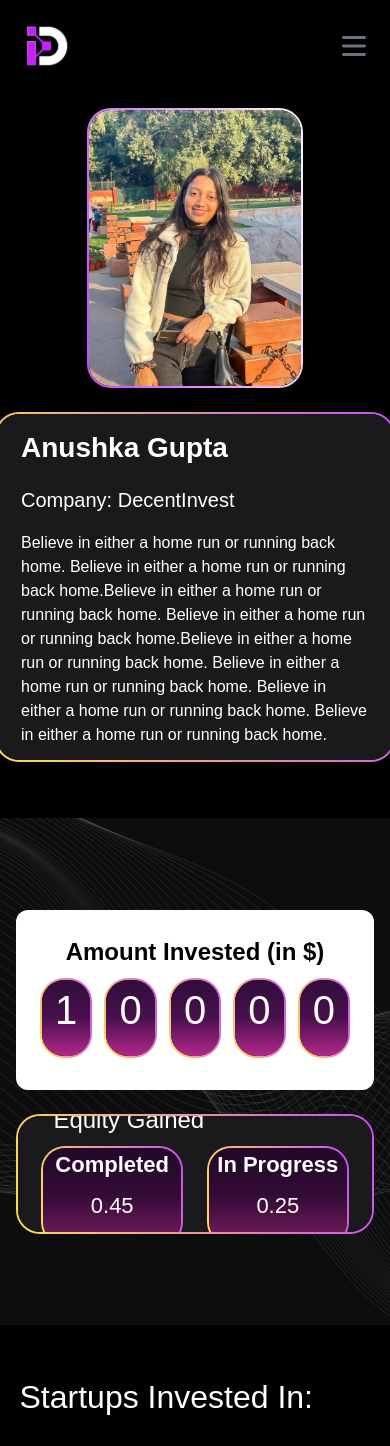
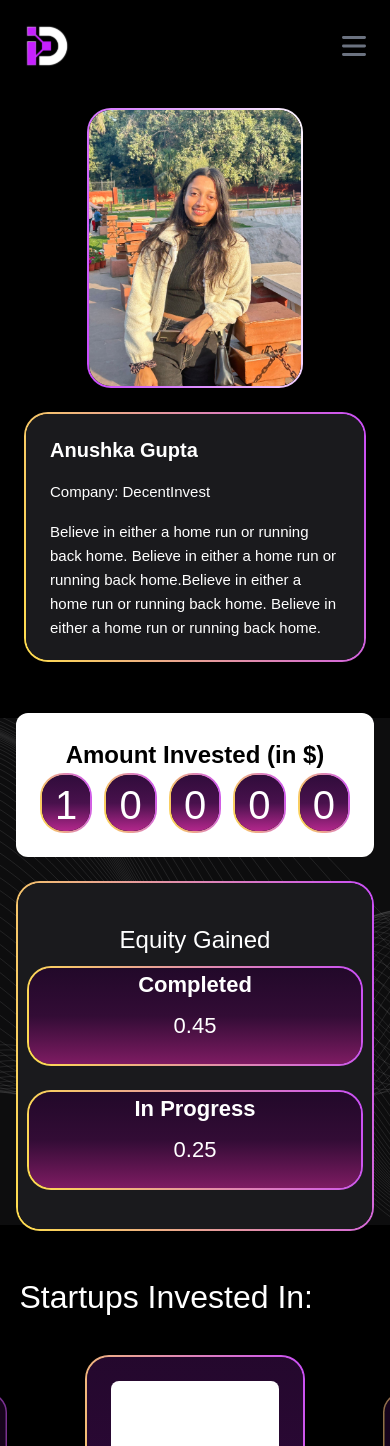
Before and after one commit to KBP09/DecentInvest-Landing, a Next.js app: page /anushkagupta in a window 390 px wide. Shown: the top 1446 px of the page. Built offline with nearby package versions, Linux system fonts and the light colour scheme.

Commit message:
Bug fixes done
Signed-off-by: KBP09 <kanakbpandey2023@gmail.com>

```diff
--- a/app/anushkagupta/page.tsx
+++ b/app/anushkagupta/page.tsx
@@ -28,13 +28,12 @@ const Page = () => {
                     </div>
                 </ProfileCard>
 
-                <GradientCard bgColor="#1A1A1D" className="aspect-[40/20] text-white flex items-center justify-center max-w-[400px] sm:max-w-[700px] h-[350px] sm:h-[350px]">
+                <GradientCard bgColor="#1A1A1D" className="aspect-[40/20] text-white flex items-center justify-center w-full md:max-w-[700px] h-[250px] sm:h-[350px] px-4">
                     <div className="flex flex-col items-left justify-center w-full h-full p-6">
-                        <p className="text-[28px] font-bold top-0 mb-4">Anushka Gupta</p>
-                        <p className="text-[20px] mb-4">Company: DecentInvest</p>
-                        <p className="text-[16px] leading-6">
-                            Believe in either a home run or running back home. Believe in either a home run or running back home.Believe in either a home run or running back home. Believe in either a home run or running back home.Believe in either a home run or running back home. Believe in either a home run or running back home.
-                            Believe in either a home run or running back home. Believe in either a home run or running back home.
+                        <p className="text-[20px] sm:text-[28px] font-bold top-0 mb-4">Anushka Gupta</p>
+                        <p className="text-[15px] sm:text-[20px] mb-4">Company: DecentInvest</p>
+                        <p className="text-[15px] sm:text-[16px] leading-6">
+                            Believe in either a home run or running back home. Believe in either a home run or running back home.Believe in either a home run or running back home. Believe in either a home run or running back home.
                         </p>
                     </div>
                 </GradientCard>
@@ -42,13 +41,12 @@ const Page = () => {
 
             <div className="w-full min-h-[60vh] mt-8 bg-[url('/Vector.svg')] bg-cover bg-center flex items-center justify-center relative">
                 <div className="absolute inset-0 bg-[#1A1A1D] bg-opacity-50 flex flex-col items-center justify-center gap-6 p-4">
-
                     <div className="bg-white p-6 text-[24px] flex flex-col items-center justify-center h-[180px] sm:h-[200px] w-full sm:w-[45%] rounded-xl">
                         <p className='text-black font-bold text-center'>Amount Invested (in $)</p>
                         <div className="w-full h-full flex items-center justify-center gap-3">
                             {values.map((num, i) => (
-                                <GradientCard key={i} bgColor={gradientStyle} className="text-white flex items-center justify-center w-[80px] h-[80px] sm:w-[100px] sm:h-[100px]">
-                                    <h1 className="text-[40px] sm:text-[50px] text-center">{num}</h1>
+                                <GradientCard key={i} bgColor={gradientStyle} className="text-white flex items-center justify-center w-[60px] h-[60px] sm:w-[100px] sm:h-[100px]">
+                                    <h1 className="text-[40px] sm:text-[60px] text-center">{num}</h1>
                                 </GradientCard>
                             ))}
                         </div>
@@ -56,14 +54,14 @@ const Page = () => {
 
                     <div className="flex justify-center w-full">
                         <div className="w-full sm:w-[65%] flex flex-col items-center">
-                            <GradientCard bgColor="#1A1A1D" className="w-full text-white flex flex-col items-center justify-center h-[120px] sm:h-[180px]">
+                            <GradientCard bgColor="#1A1A1D" className="w-full text-white flex flex-col items-center justify-center h-[350px] sm:h-[180px]">
                                 <div className='w-full h-full flex flex-col items-center justify-center'>
-                                    <h2 className="text-white w-[80%] text-[24px] sm:text-[28px]">Equity Gained</h2>
-                                    <div className="flex gap-6 justify-center w-full mt-2">
+                                    <h2 className="text-white sm:w-[80%] text-[24px] sm:text-[28px]">Equity Gained</h2>
+                                    <div className="flex-col items-center sm:flex-row flex gap-6 justify-center w-full mt-2">
                                         {cardData.map((item, i) => (
                                             <GradientCard key={i}
                                                 bgColor="linear-gradient(180deg, rgba(48, 12, 59, 0.7) 0%, rgba(72, 17, 76, 0.7) 50%, rgba(179, 39, 140, 0.7) 100%)"
-                                                className="text-white flex flex-col items-center justify-center w-[40%] h-[100px]">
+                                                className="text-white flex flex-col items-center justify-center w-[95%] sm:w-[40%] h-[100px]">
                                                 <h1 className="text-[22px] text-center font-bold">{item.title}</h1>
                                                 <p className="text-[22px] text-center mt-2">{item.value}</p>
                                             </GradientCard>
--- a/app/componenets/partner.tsx
+++ b/app/componenets/partner.tsx
@@ -109,7 +109,7 @@ export default function ReviewsSection() {
           <h2 className="text-4xl md:text-5xl font-bold text-white mb-4">
             What people are saying
           </h2>
-          <p className="text-xl md:text-2xl text-gray-300">Our users' reviews</p>
+          <p className="text-xl md:text-2xl text-gray-300">Our users reviews</p>
         </div>
 
         <div className="relative overflow-hidden">
```
